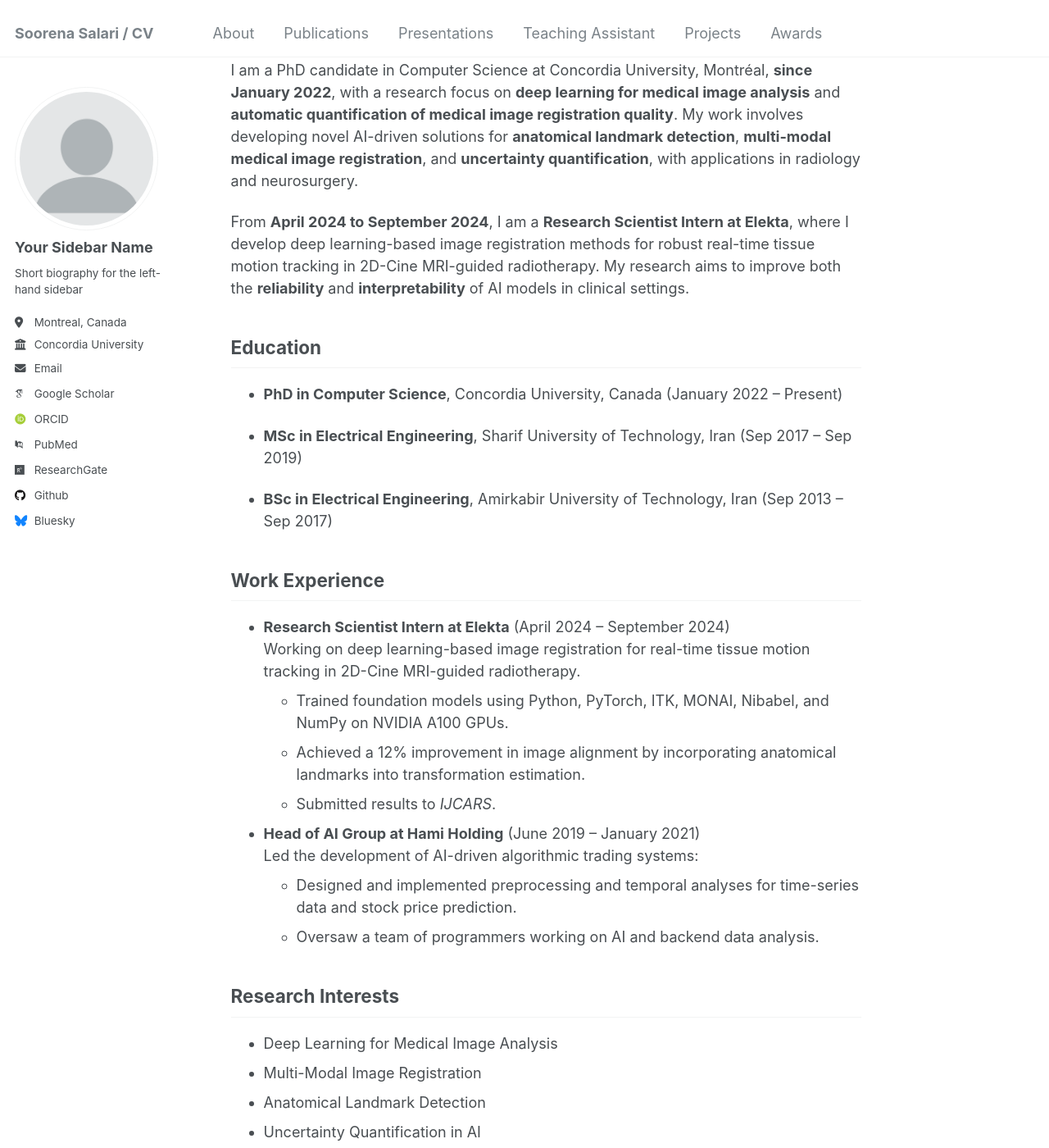
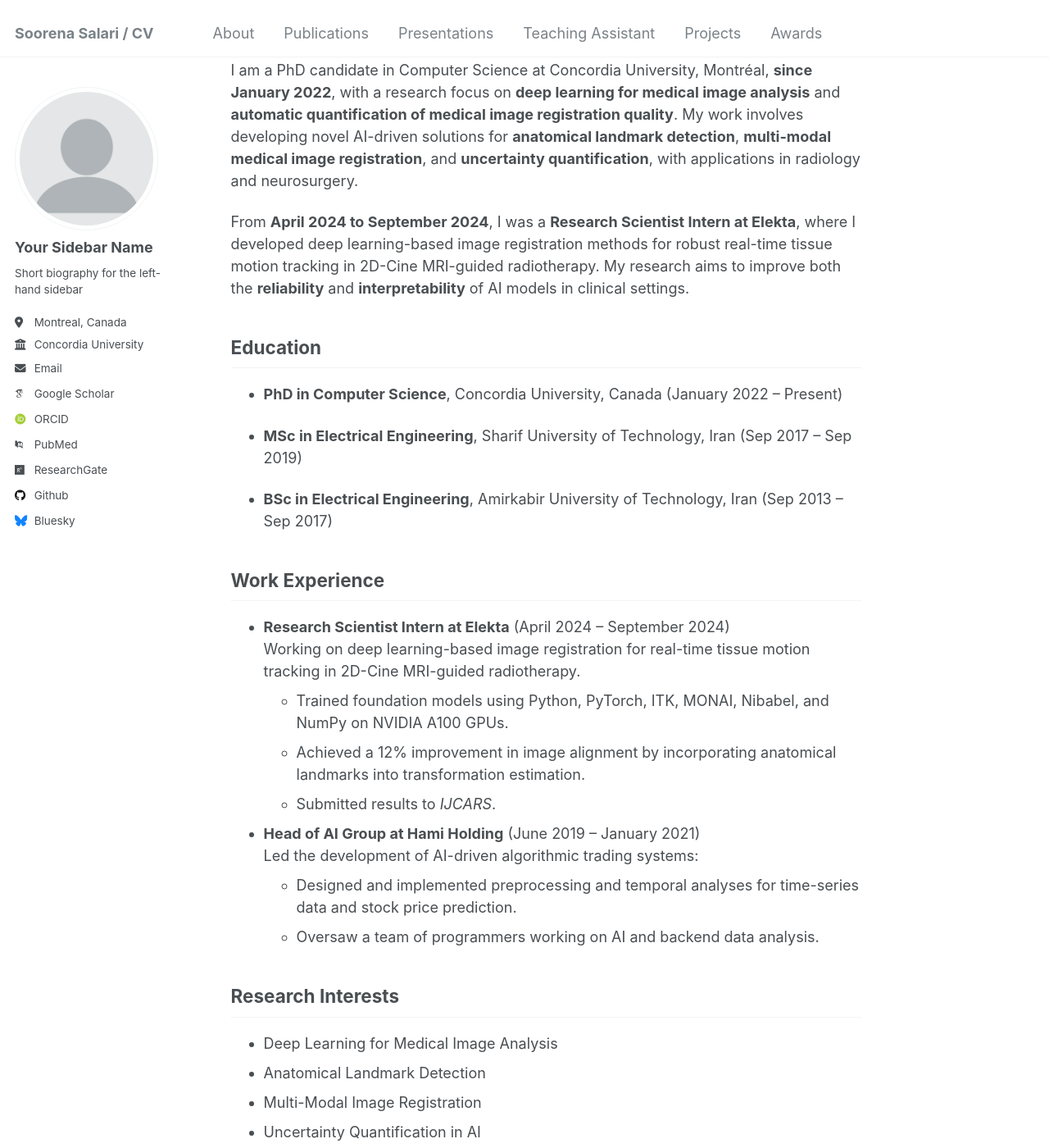
Before and after one commit to soorenasalari/soorenasalari.github.io, a Jekyll site: the page built from _pages/about.md, in a window 1280 px wide and 1400 px high, scrolled down 226 px. Shown: the whole window at 82% size. Built offline with Jekyll 4.4.1, drawn with Linux system fonts in a browser that asks for light colours; some web fonts are replaced; some of the changed text lies outside the part shown.

Commit message:
Update about.md
Signed-off-by: Soorena Salari <73616711+soorenasalari@users.noreply.github.com>

```diff
--- a/_pages/about.md
+++ b/_pages/about.md
@@ -12,7 +12,7 @@ redirect_from:
 ## About Me
 I am a PhD candidate in Computer Science at Concordia University, Montréal, **since January 2022**, with a research focus on **deep learning for medical image analysis** and **automatic quantification of medical image registration quality**. My work involves developing novel AI-driven solutions for **anatomical landmark detection**, **multi-modal medical image registration**, and **uncertainty quantification**, with applications in radiology and neurosurgery.
 
-From **April 2024 to September 2024**, I am a **Research Scientist Intern at Elekta**, where I develop deep learning-based image registration methods for robust real-time tissue motion tracking in 2D-Cine MRI-guided radiotherapy. My research aims to improve both the **reliability** and **interpretability** of AI models in clinical settings.
+From **April 2024 to September 2024**, I was a **Research Scientist Intern at Elekta**, where I developed deep learning-based image registration methods for robust real-time tissue motion tracking in 2D-Cine MRI-guided radiotherapy. My research aims to improve both the **reliability** and **interpretability** of AI models in clinical settings.
 
 ## Education
 - **PhD in Computer Science**, Concordia University, Canada (January 2022 – Present)
```
Also changed, not shown: other parts of _pages/about.md (+2 -2 lines).
